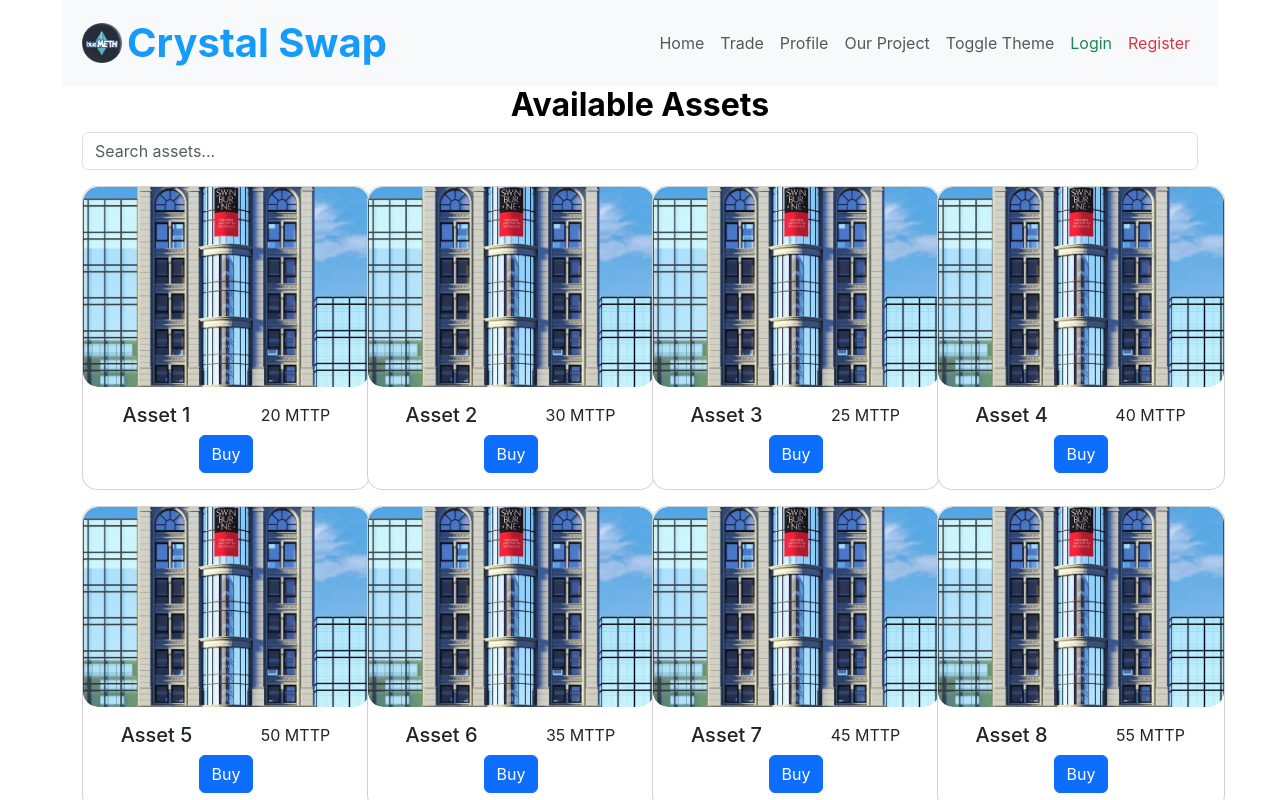
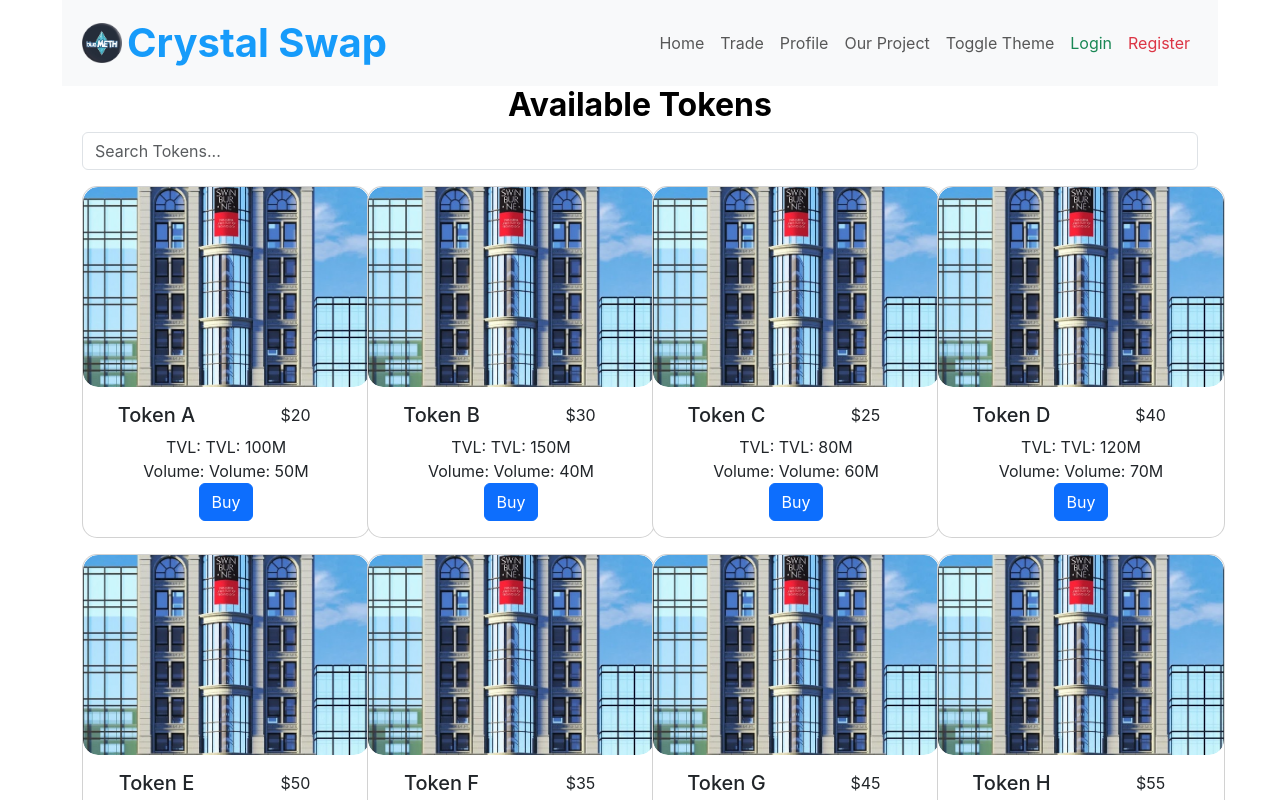
Before and after one commit to EHC-35-1/front-end, a React (Vite) app: page /trade in a window 1280 px wide. Shown: the top 800 px of the page. Built offline with nearby package versions, Linux system fonts and the light colour scheme.

Commit message:
Specialize Asset to be CryptoToken

```diff
--- a/src/pages/Trade/assetCard.jsx
+++ b/src/pages/Trade/assetCard.jsx
@@ -1,6 +1,6 @@
 import { Card, Button, Col, Row } from "react-bootstrap";
 
-const CardComponent = ({ imageSrc, name, price, onBuyClick }) => {
+const CardComponent = ({ imageSrc, name, price, tvl, volume, onBuyClick }) => {
   return (
     <Card style={{ width: "18rem", borderRadius: "15px" }}>
       <div
@@ -19,7 +19,17 @@ const CardComponent = ({ imageSrc, name, price, onBuyClick }) => {
             <Card.Title>{name}</Card.Title>
           </Col>
           <Col md={6} className="text-right">
-            <Card.Text>{price}</Card.Text>
+            <Card.Text>${price}</Card.Text>
+          </Col>
+        </Row>
+        <Row>
+          <Col md={12}>
+            <Card.Text>TVL: {tvl}</Card.Text>
+          </Col>
+        </Row>
+        <Row>
+          <Col md={12}>
+            <Card.Text>Volume: {volume}</Card.Text>
           </Col>
         </Row>
         <Button variant="primary" onClick={onBuyClick}>
--- a/src/pages/Trade/assetWrapper.jsx
+++ b/src/pages/Trade/assetWrapper.jsx
@@ -9,56 +9,72 @@ const AssetWrapper = () => {
   const firstRowData = [
     {
       imageSrc: images.asset1,
-      name: "Asset 1",
+      name: "Token A",
       price: 20,
+      tvl: "100M",
+      volume: "50M",
     },
     {
       imageSrc: images.asset1,
-      name: "Asset 2",
+      name: "Token B",
       price: 30,
+      tvl: "150M",
+      volume: "40M",
     },
     {
       imageSrc: images.asset1,
-      name: "Asset 3",
+      name: "Token C",
       price: 25,
+      tvl: "80M",
+      volume: "60M",
     },
     {
       imageSrc: images.asset1,
-      name: "Asset 4",
+      name: "Token D",
       price: 40,
+      tvl: "120M",
+      volume: "70M",
     },
   ];
 
   const secondRowData = [
     {
       imageSrc: images.asset1,
-      name: "Asset 5",
+      name: "Token E",
       price: 50,
+      tvl: "200M",
+      volume: "90M",
     },
     {
       imageSrc: images.asset1,
-      name: "Asset 6",
+      name: "Token F",
       price: 35,
+      tvl: "110M",
+      volume: "30M",
     },
     {
       imageSrc: images.asset1,
-      name: "Asset 7",
+      name: "Token G",
       price: 45,
+      tvl: "130M",
+      volume: "80M",
     },
     {
       imageSrc: images.asset1,
-      name: "Asset 8",
+      name: "Token H",
       price: 55,
+      tvl: "180M",
+      volume: "65M",
     },
   ];
 
   return (
     <Container className="justify-content-center text-center">
-      <h2 className="fw-bold">Available Assets</h2>
+      <h2 className="fw-bold">Available Tokens</h2>
       {/* Search Bar */}
       <InputGroup className="mb-3">
         <FormControl
-          placeholder="Search assets..."
+          placeholder="Search Tokens..."
           value={searchTerm}
           onChange={(e) => setSearchTerm(e.target.value)}
         />
--- a/src/pages/Trade/displayAssetRow.jsx
+++ b/src/pages/Trade/displayAssetRow.jsx
@@ -15,7 +15,9 @@ const DisplayAssetRow = ({ cardsData, searchTerm }) => {
           <CardComponent
             imageSrc={card.imageSrc}
             name={card.name}
-            price={`${card.price} MTTP`}
+            price={`${card.price}`}
+            tvl={`TVL: ${card.tvl}`}
+            volume={`Volume: ${card.volume}`}
             onBuyClick={() => console.log(`Buying ${card.name}`)}
           />
         </Col>
```
